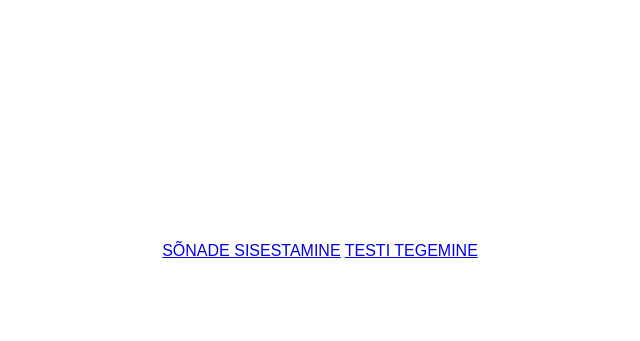
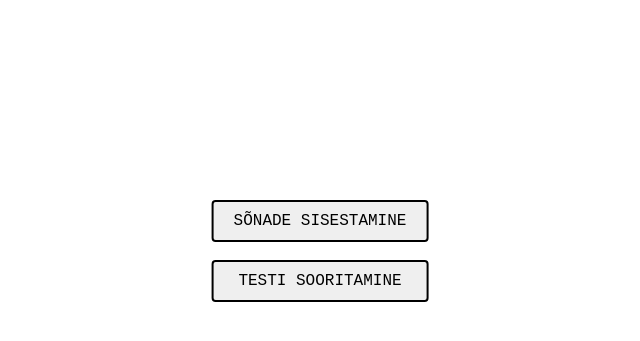
Before and after one commit to veebirakenduste-kasutajaliidesed-2016k/vk-projekt, a PHP site: page /app.html in a window 1280 px wide. Shown: the part 149-490 px from the top of the page, without its empty margins (320-960 px from the left). Run offline with PHP 8.4, Linux system fonts and the light colour scheme.

Commit message:
added css

```diff
--- a/app.html
+++ b/app.html
@@ -11,23 +11,23 @@
 <body>
   <main role="main">
     <div id="insert-view">
-      <label for="estonian-word">eesti</label><br>
+      <label for="estonian-word">EESTI:</label><br>
       <input type="text" name="estonian-word" class="estonian-word"><br>
-      <label for="english-word">inglise</label><br>
+      <label for="english-word">INGLISE:</label><br>
       <input type="text" name="english-word" class="english-word"><br>
-      <button class="add-new-word">lisa uus SÕNA</button><br>
-      <a href="#test-view">siit lingilt saab testi tegema minna</a>
+      <button class="add-new-word">LISA UUS SÕNA</button><br><br><br><br>
+      <input type="button" onclick="location.href='#test-view';" value="TESTI SOORITAMINE" />
     </div>
     <div id="test-view">
       <div id="word-to-guess"></div>
       <input type="text" id="answer-to-guess"><br>
-      <button id="submit-to-guess">ARVA</button><br>
-      <div id="result-to-guess"></div>
-      <a href="#insert-view">siit lingilt saab sõnu sisestama minna</a>
+      <button id="submit-to-guess">SISESTA / KONTROLLI</button><br><br>
+      <div id="result-to-guess"></div><br><br><br><br>
+      <input type="button" onclick="location.href='#insert-view';" value="SÕNADE SISESTAMINE" />
     </div>
     <div id="home-view">
-      <a href="#insert-view">SÕNADE SISESTAMINE</a>
-      <a href="#test-view">TESTI TEGEMINE</a>
+      <input type="button" onclick="location.href='#insert-view';" value="SÕNADE SISESTAMINE" /><br><br>
+      <input type="button" onclick="location.href='#test-view';" value="TESTI SOORITAMINE" />
     </div>
   </main>
 </body>
--- a/script.js
+++ b/script.js
@@ -80,6 +80,8 @@
       };
       xhttp.open("GET", "saveWords.php?estonian_word=" + estonian_word +  "&english_word=" + english_word, true);
       xhttp.send();
+      this.estonian_word.value = "";
+      this.english_word.value = "";
     },
 
     loadWords: function(){
--- a/style.css
+++ b/style.css
@@ -22,4 +22,39 @@ body {
   top: 50%;
   left: 50%;
   transform: translate(-50%, -50%);
+  font-family: Courier New;
+  font-size: 16px;
 }
+
+input[type=button], input[type=text], button {
+  display: inline-block;
+  width: 100%;
+  padding: 10px 20px 10px 20px;
+  border-style: solid;
+  border-radius: 4px;
+}
+
+input[type=text] {
+  margin: 8px 0;
+  border: 1px solid #ccc;
+  box-sizing: border-box;
+  text-align:center;
+}
+
+label{
+  display: inline-block;
+  width: 200px;
+  padding: 10px 20px 10px 20px;
+  border: 1px solid #ccc;
+  border-style: solid;
+  background-color: #ccc;
+  border-radius: 4px;
+  text-align:center;
+}
+
+#word-to-guess{
+  padding: 10px 20px 10px 20px;
+  text-align:center;
+  border: 1px solid #ccc;
+  border-radius: 4px;
+}
--- a/words.txt
+++ b/words.txt
@@ -1 +1 @@
-[{"estonian_word":"tere","english_word":"hello"},{"estonian_word":"kass","english_word":"cat"},{"estonian_word":"koer","english_word":"dog"},{"estonian_word":"arvuti","english_word":"computer"},{"estonian_word":"midagi","english_word":"something"},{"estonian_word":"midagi","english_word":"something"},{"estonian_word":"tass","english_word":"cup"},{"estonian_word":"puu","english_word":"tree"},{"estonian_word":"lahe","english_word":"awesome"},{"estonian_word":"hiir","english_word":"mouse"},{"estonian_word":"muusika","english_word":"music"},{"estonian_word":"muusikal","english_word":"musical"}]
+[{"estonian_word":"tere","english_word":"hello"},{"estonian_word":"kass","english_word":"cat"},{"estonian_word":"koer","english_word":"dog"},{"estonian_word":"arvuti","english_word":"computer"},{"estonian_word":"midagi","english_word":"something"},{"estonian_word":"midagi","english_word":"something"},{"estonian_word":"tass","english_word":"cup"},{"estonian_word":"puu","english_word":"tree"},{"estonian_word":"lahe","english_word":"awesome"},{"estonian_word":"hiir","english_word":"mouse"},{"estonian_word":"muusika","english_word":"music"},{"estonian_word":"muusikal","english_word":"musical"},{"estonian_word":"emotsioon","english_word":"emotion"},{"estonian_word":"kaabel","english_word":"cable"},{"estonian_word":"leht","english_word":"page"},{"estonian_word":"lamp","english_word":"lamp"},{"estonian_word":"klaviatuur","english_word":"keyboard"}]
```
Also changed, not shown: 1 other file.
